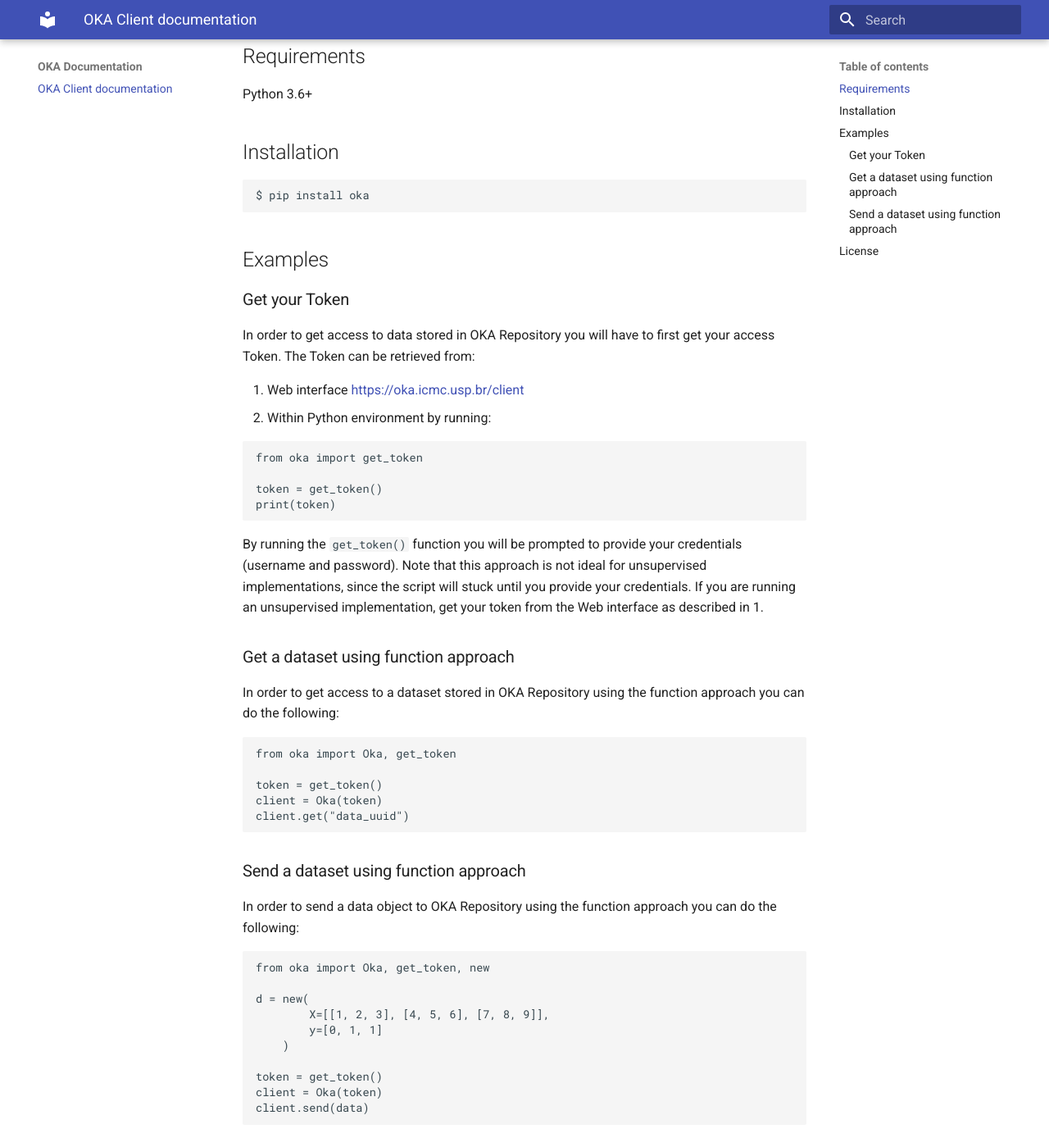
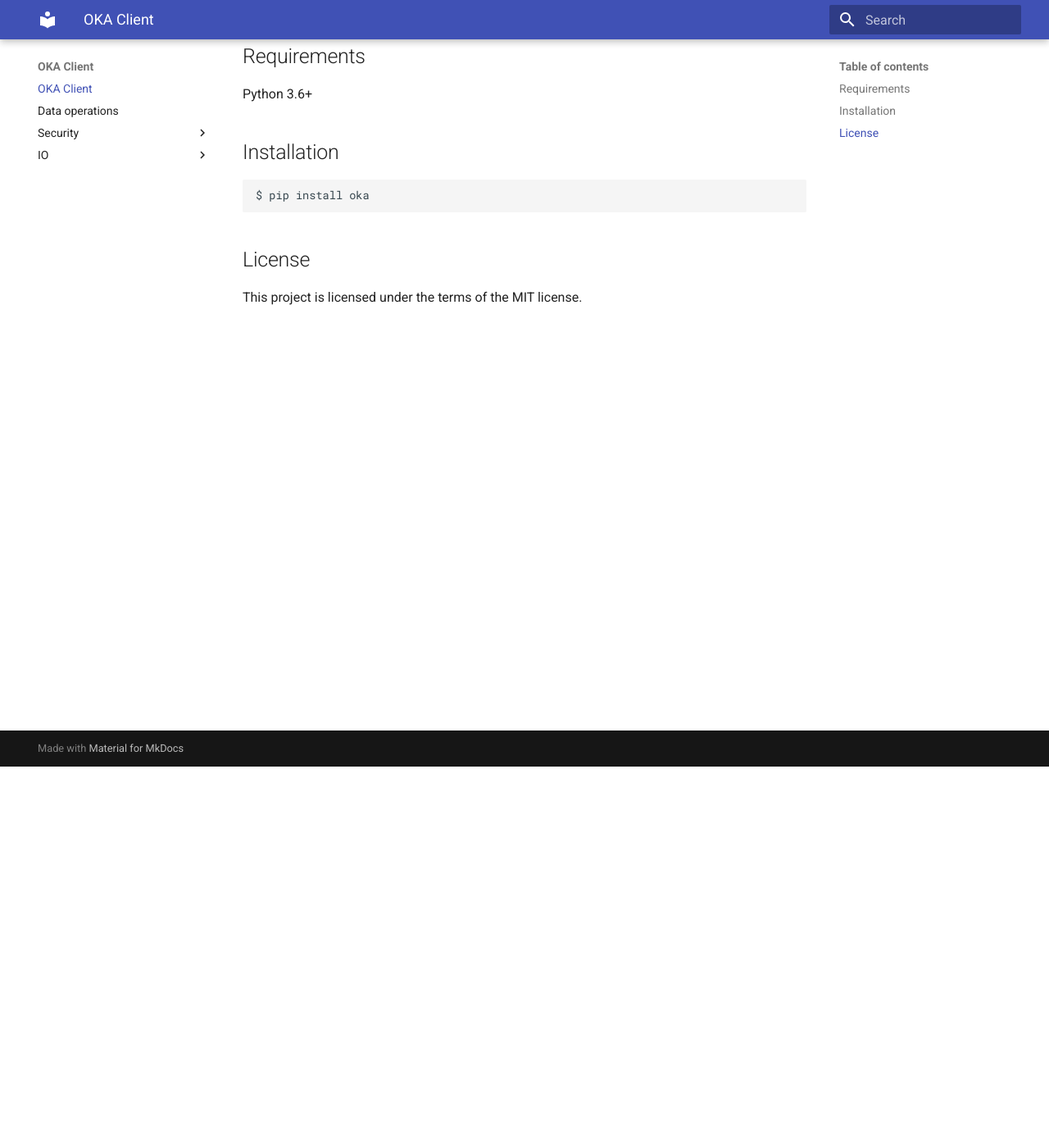
Before and after one commit to rabizao/oka, an MkDocs documentation site: the page built from docs/index.md, in a window 1280 px wide and 1400 px high, scrolled down 465 px. Shown: the whole window at 82% size. Built offline with MkDocs 1.6.1 and Material for MkDocs 9.7.7, drawn with Linux system fonts in a browser that asks for light colours; some of the changed text lies outside the part shown.

Commit message:
update doc

````diff
--- a/docs/index.md
+++ b/docs/index.md
@@ -1,4 +1,4 @@
-# OKA Client documentation
+# OKA Client
 
 OKA Client was built in order to provide command-line access to OKA Repository. In order to access OKA Repository platform, please go to <a href="https://oka.icmc.usp.br" target="_blank">https://oka.icmc.usp.br</a>. If you want to host a private version of the repository or access the source code, please go to: <a href="https://github.com/rabizao/oka-repository" target="_blank">https://github.com/rabizao/oka-repository</a>.
 Please note that all URLs provided here refer to the official repository hosted at <a href="https://oka.icmc.usp.br" target="_blank">https://oka.icmc.usp.br</a>. If you are hosting a private version, you will need to change this host to the private host you are using.
@@ -21,48 +21,6 @@
 $ pip install oka
 ```
 
-## Examples
-
-### Get your Token
-In order to get access to data stored in OKA Repository you will have to first get your access Token. The Token can be retrieved from:
-
-1. Web interface <a href="https://oka.icmc.usp.br/client" target="_blank">https://oka.icmc.usp.br/client</a>
-2. Within Python environment by running:
-```Python
-from oka import get_token
-
-token = get_token()
-print(token)
-```
-By running the `get_token()` function you will be prompted to provide your credentials (username and password). Note that this approach is not ideal for unsupervised implementations, since the script will stuck until you provide your credentials. If you are running an unsupervised implementation, get your token from the Web interface as described in 1.
-
-### Get a dataset using function approach
-In order to get access to a dataset stored in OKA Repository using the function approach you can do the following:
-
-```Python
-from oka import Oka, get_token
-
-token = get_token()
-client = Oka(token)
-client.get("data_uuid")
-```
-
-### Send a dataset using function approach
-In order to send a data object to OKA Repository using the function approach you can do the following:
-
-```Python
-from oka import Oka, get_token, new
-
-d = new(
-        X=[[1, 2, 3], [4, 5, 6], [7, 8, 9]],
-        y=[0, 1, 1]
-    )
-
-token = get_token()
-client = Oka(token)
-client.send(data)
-```
-
 ## License
 
 This project is licensed under the terms of the MIT license.
--- a/mkdocs.yml
+++ b/mkdocs.yml
@@ -1,3 +1,16 @@
-site_name: OKA Documentation
+site_name: OKA Client
+site_description: OKA Client. Client built to interact with OKA Repository
+site_url: https://rabizao.github.io/oka/
 theme:
   name: material
+nav:
+- OKA Client: index.md
+- Data operations: data_operations/index.md
+- Security:
+  - security/index.md
+  - security/generate_token.md
+  - security/invalidate_all_tokens.md
+- IO:
+  - io/index.md
+  - io/get.md
+  - io/send.md
````
Also changed, not shown: docs/data_operations/index.md (added, +33 -0 lines), docs/io/get.md (added, +16 -0 lines), docs/io/index.md (added, +3 -0 lines), docs/io/send.md (added, +22 -0 lines), docs/security/generate_token.md (added, +15 -0 lines), docs/security/index.md (added, +5 -0 lines), docs/security/invalidate_all_tokens.md (added, +12 -0 lines).
